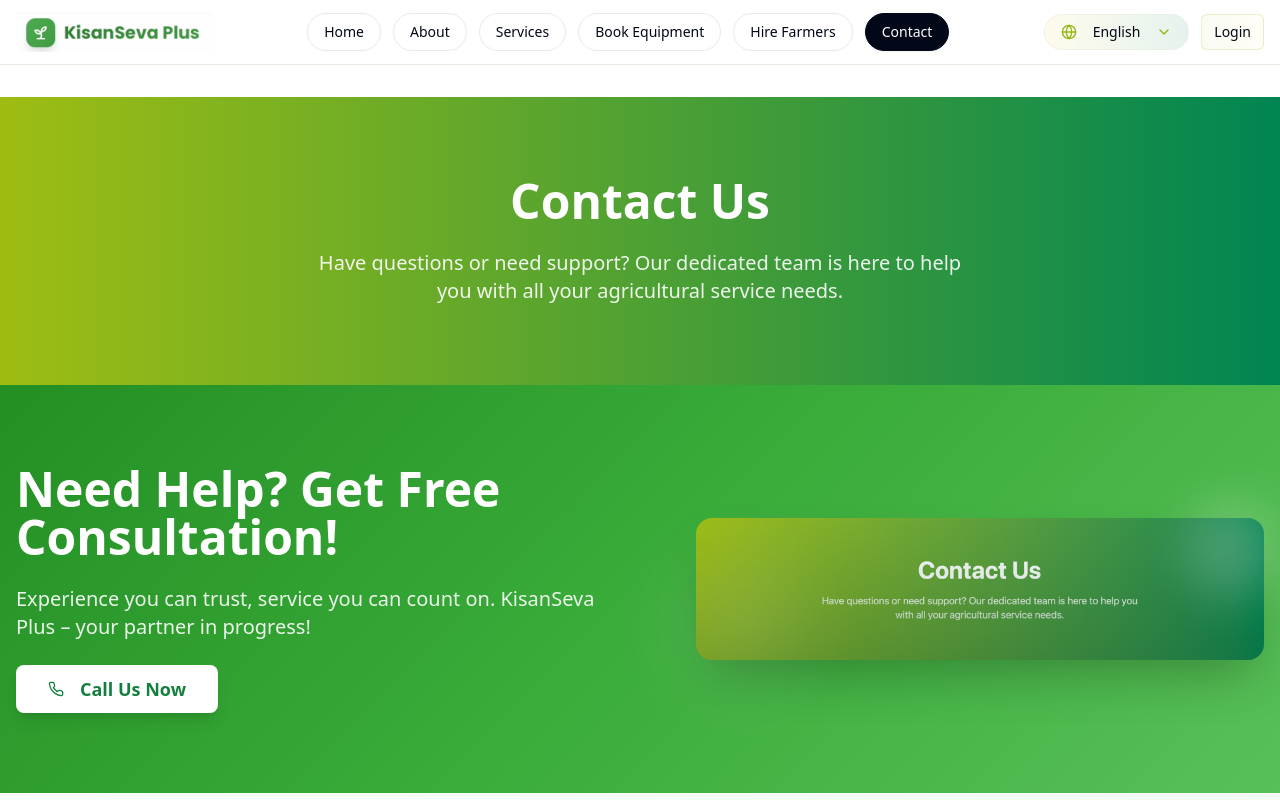
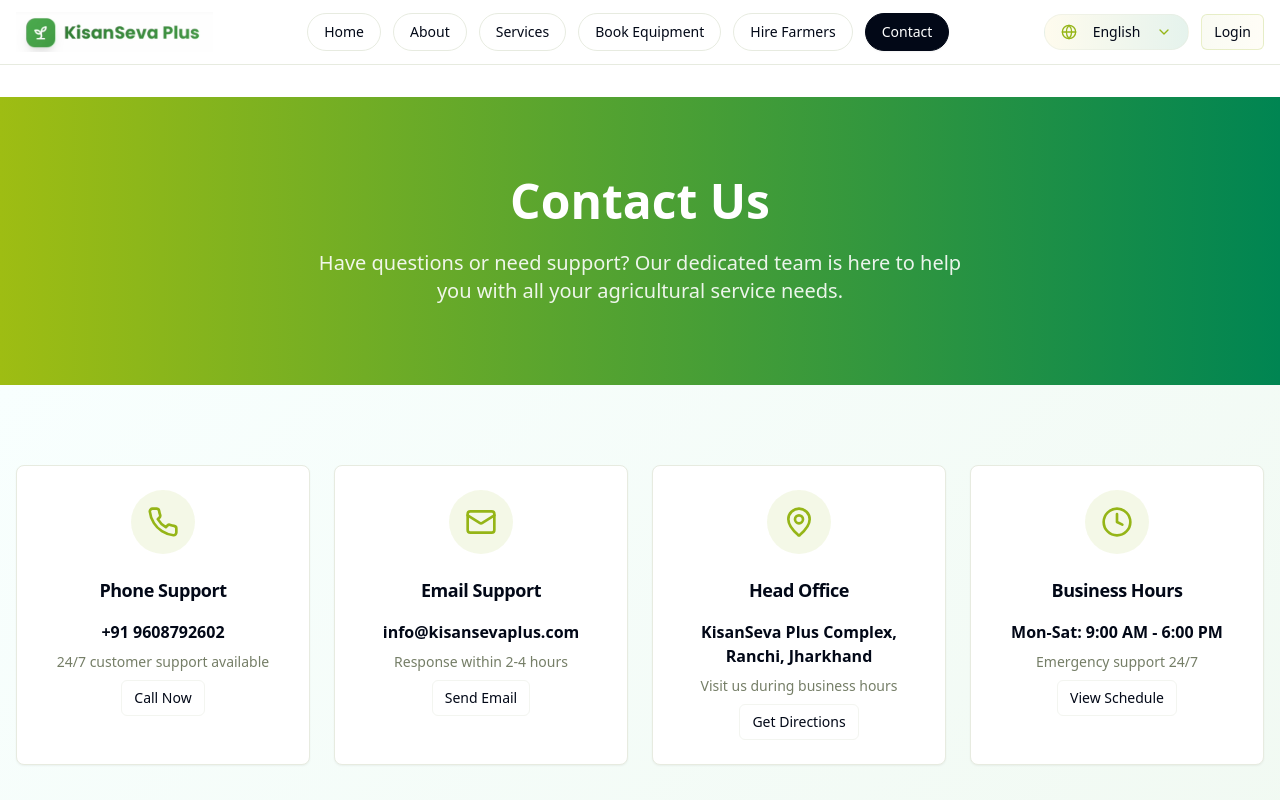
Before and after one commit to Arvindkumar7738600/agri-link-plaza, a React (Vite) app: page /contact in a window 1280 px wide. Shown: the top 800 px of the page. Built offline with nearby package versions, Linux system fonts and the light colour scheme.

Commit message:
Reverted to commit 30a968c93d2daf2045032d379a1bdd7b5a2224fc

```diff
--- a/src/pages/Contact.tsx
+++ b/src/pages/Contact.tsx
@@ -89,46 +89,6 @@ const Contact = () => {
             Have questions or need support? Our dedicated team is here to help
             you with all your agricultural service needs.
           </p>
-        </div>
-      </section>
-
-      {/* Call Center Style Contact Section */}
-      <section className="py-20 relative overflow-hidden" style={{background: 'linear-gradient(135deg, hsl(120, 60%, 35%) 0%, hsl(120, 50%, 45%) 50%, hsl(120, 45%, 55%) 100%)'}}>
-        <div className="container mx-auto px-4">
-          <div className="grid grid-cols-1 lg:grid-cols-2 gap-12 items-center">
-            {/* Left Side - Content */}
-            <div className="text-white space-y-6">
-              <h2 className="text-4xl lg:text-5xl font-bold leading-tight">
-                Need Help? Get Free Consultation!
-              </h2>
-              <p className="text-lg lg:text-xl opacity-90 leading-relaxed">
-                Experience you can trust, service you can count on. KisanSeva Plus – your partner in progress!
-              </p>
-              <Button
-                size="lg"
-                className="bg-white text-green-700 hover:bg-green-50 font-semibold text-lg px-8 py-6 rounded-lg shadow-lg hover:shadow-xl transition-all duration-300"
-                onClick={() => window.open("tel:+919608792602", "_self")}
-              >
-                <Phone className="h-5 w-5 mr-2" />
-                Call Us Now
-              </Button>
-            </div>
-
-            {/* Right Side - Call Center Image */}
-            <div className="relative lg:ml-8">
-              <div className="relative rounded-2xl overflow-hidden shadow-2xl">
-                <img
-                  src="/lovable-uploads/ea069e53-81b5-4810-b8db-c25bd54f94a5.png"
-                  alt="Customer support executives at KisanSeva Plus call center"
-                  className="w-full h-auto object-cover"
-                />
-                <div className="absolute inset-0 bg-gradient-to-t from-green-900/30 to-transparent"></div>
-              </div>
-              {/* Decorative elements */}
-              <div className="absolute -top-4 -right-4 w-24 h-24 bg-white/20 rounded-full blur-xl"></div>
-              <div className="absolute -bottom-6 -left-6 w-32 h-32 bg-white/10 rounded-full blur-2xl"></div>
-            </div>
-          </div>
         </div>
       </section>
 
```
Also changed, not shown: public/lovable-uploads/ea069e53-81b5-4810-b8db-c25bd54f94a5.png (deleted).
